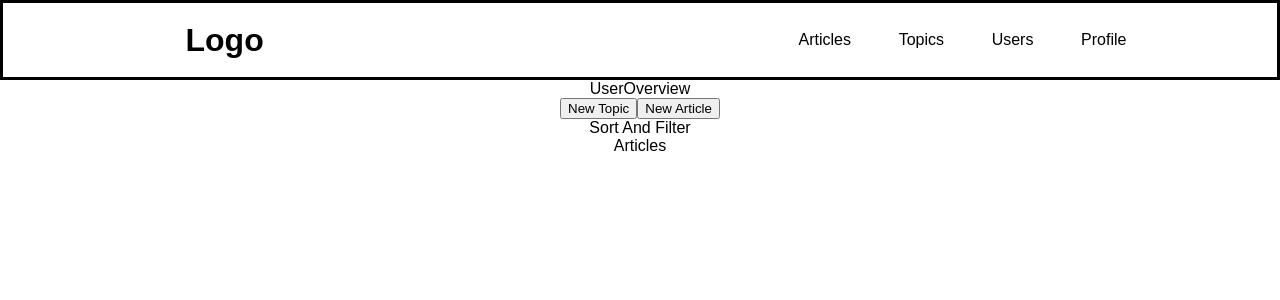
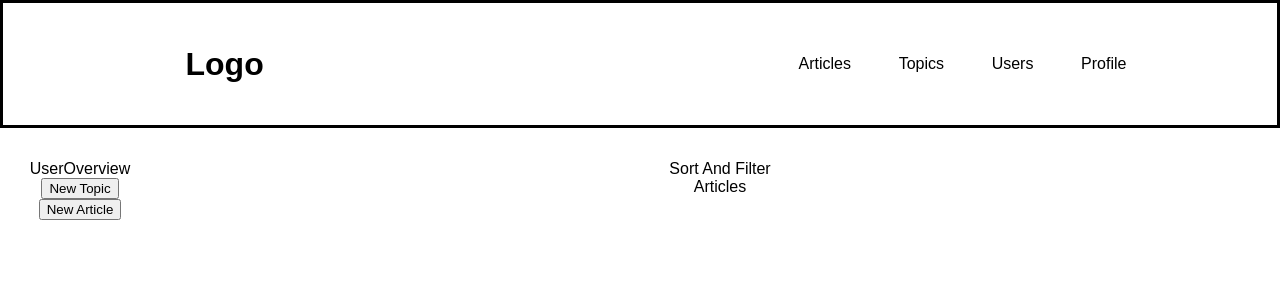
Before and after one commit to E-Randz/NC-News-FE, a React (Create React App) app: page / in a window 1280 px wide. Shown: the top 300 px of the page. Built offline with nearby package versions, Linux system fonts and the light colour scheme.

Commit message:
grid articles and dashboard

```diff
--- a/src/components/Articles.jsx
+++ b/src/components/Articles.jsx
@@ -8,7 +8,7 @@ class Articles extends Component {
   }
   render() {
     return (
-      <div>
+      <div className='Articles'>
         <SortAndFilter />
         <div>Articles</div>
       </div>
--- a/src/components/Dashboard.jsx
+++ b/src/components/Dashboard.jsx
@@ -6,10 +6,14 @@ import Button from './Button';
 const Dashboard = () => {
   const buttonPurposes = ['New Topic', 'New Article']
   return (
-    <div>
+    <div className='Dashboard'>
       <UserOverview />
       {buttonPurposes.map(buttonPurpose => {
-        return <Button buttonPurpose={buttonPurpose} />
+        return (
+          <div>
+            <Button buttonPurpose={buttonPurpose} />
+          </div>
+        )
       })}
     </div>
    );
--- a/src/components/Home.jsx
+++ b/src/components/Home.jsx
@@ -6,10 +6,10 @@ class Home extends Component {
   state = {  }
   render() {
     return (
-      <div>
+      <>
         <Dashboard />
         <Articles />
-      </div>
+      </>
     );
   }
 }
--- a/src/styles/App.css
+++ b/src/styles/App.css
@@ -5,9 +5,16 @@ body {
   text-align: center;
   font-family: Arial, Helvetica, sans-serif;
   display: grid;
-  grid-template: 5em 1fr/ 1fr;
+  grid-template: 8em 1fr/ 1fr;
 }
 
 .App-page {
+  margin-top: 2em;
   grid-row: 2 / 3;
+  display: grid;
+  grid-template-columns: 10em 1fr;
 }
+
+.Dashboard {
+  grid-column: 1 / 2;
+}
```
